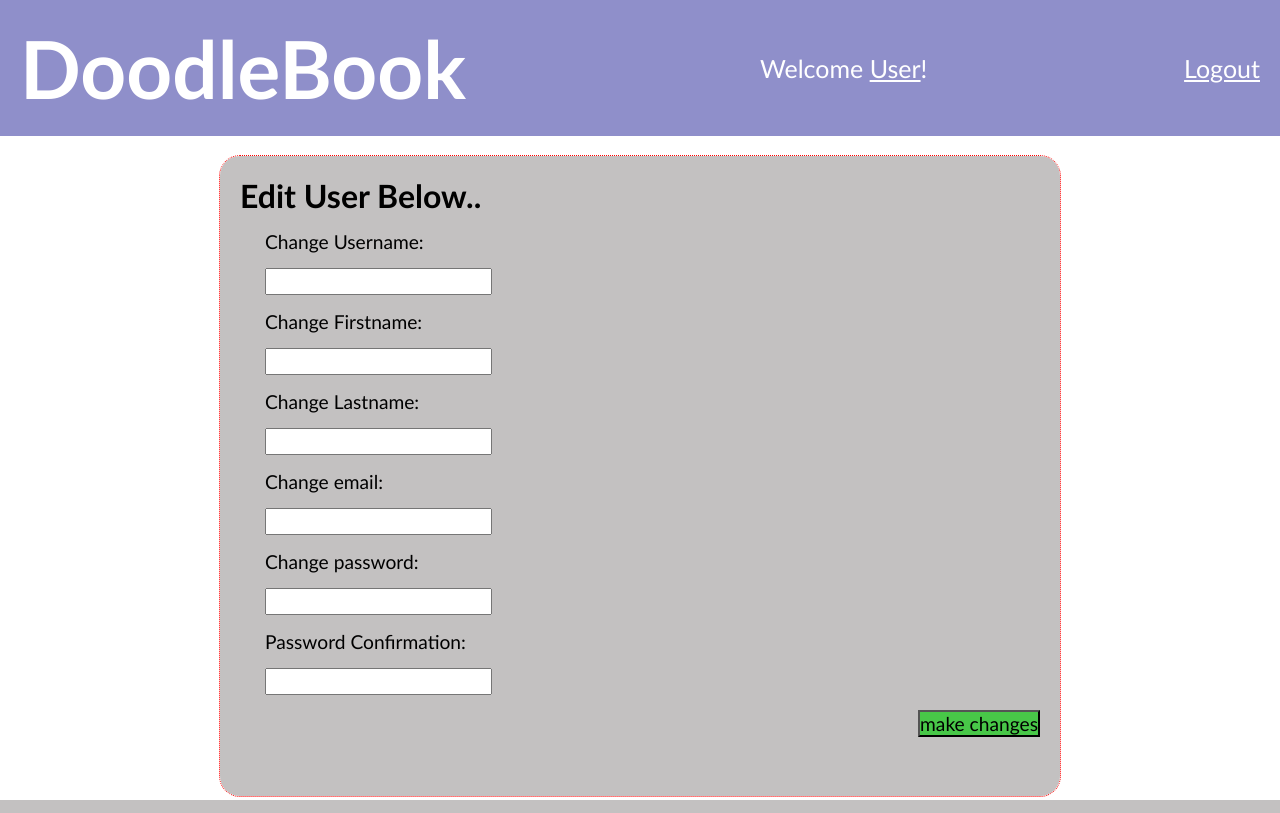
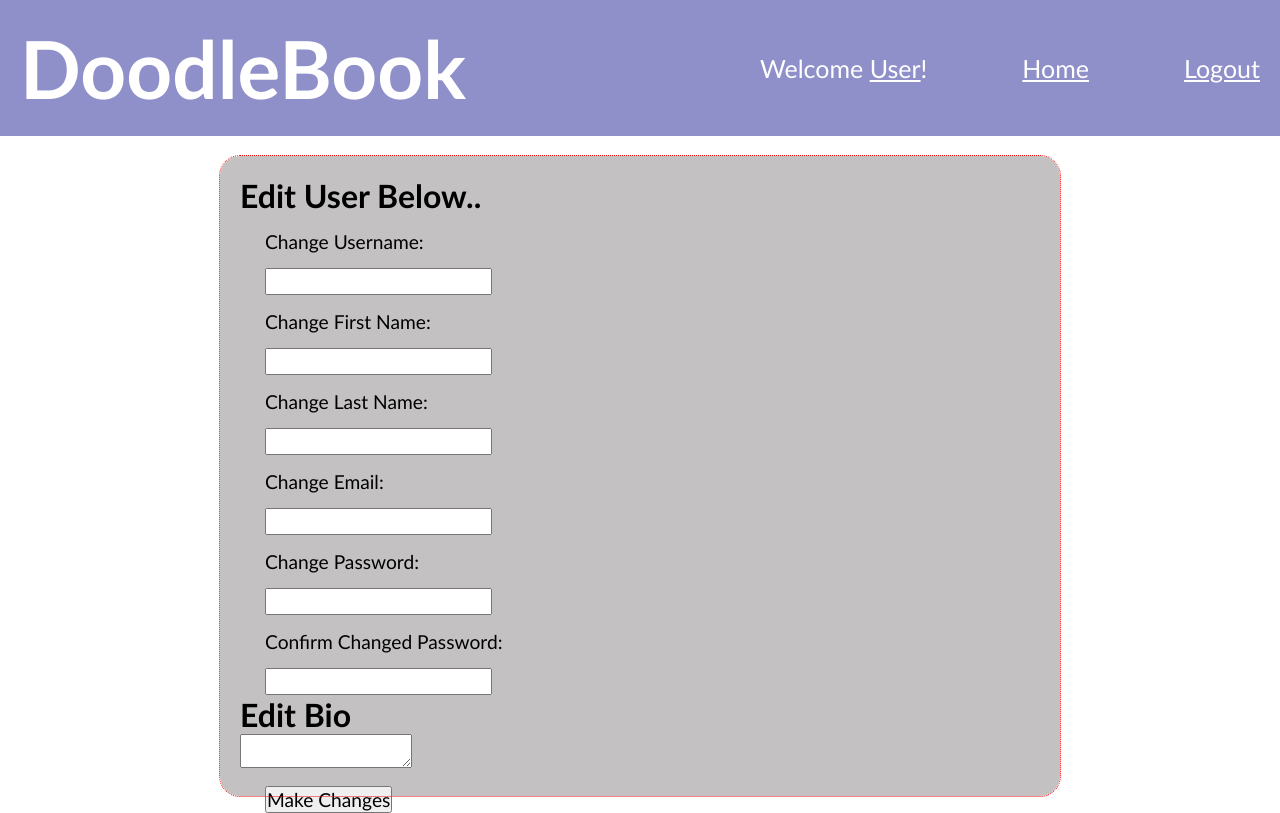
Before and after one commit to Derek-Mactal/DoodleBook, a Django app: page /edit in a window 1280 px wide. Run offline with Django 3.2, Linux system fonts and the light colour scheme.

Commit message:
Update edit_user.html

```diff
--- a/Doodle_App/templates/edit_user.html
+++ b/Doodle_App/templates/edit_user.html
@@ -14,26 +14,30 @@
         <h1>DoodleBook</h1>
         <div class="nav">
             <p>Welcome <a href="">User</a>!</p>
+            <a href="">Home</a>
             <a href="/logout">Logout</a>
         </div>
     </header>
     <div class = 'container'>
         <h1>Edit User Below..</h1>
         <form action = "#" method = "POST">
-            <label>Change Username:</label>
-            <input type = "text" name = "username">
-            <label>Change Firstname:</label>
-            <input type = "text" name = "firstname">
-            <label>Change Lastname:</label>
-            <input type = "text" name = "lastname">
-            <label>Change email:</label>
-            <input type = "text" name = "email">
-            <label>Change password:</label>
-            <input type = "text" name = "password">
-            <label>Password Confirmation:</label>
-            <input type = "text" name = "password_confirmation">
-
-            <input class = 'submit' type = "submit" value = "make changes">
+            <div>
+                <label>Change Username:</label>
+                <input type = "text" name = "username">
+                <label>Change First Name:</label>
+                <input type = "text" name = "firstname">
+                <label>Change Last Name:</label>
+                <input type = "text" name = "lastname">
+                <label>Change Email:</label>
+                <input type = "text" name = "email">
+                <label>Change Password:</label>
+                <input type = "password" name = "password">
+                <label>Confirm Changed Password:</label>
+                <input type = "password" name = "password_confirmation">
+                <h1>Edit Bio</h1>
+                <textarea></textarea>
+                <input type = "submit" value = "Make Changes">
+            <div>
         </form>
     </div>
 </body>
```
